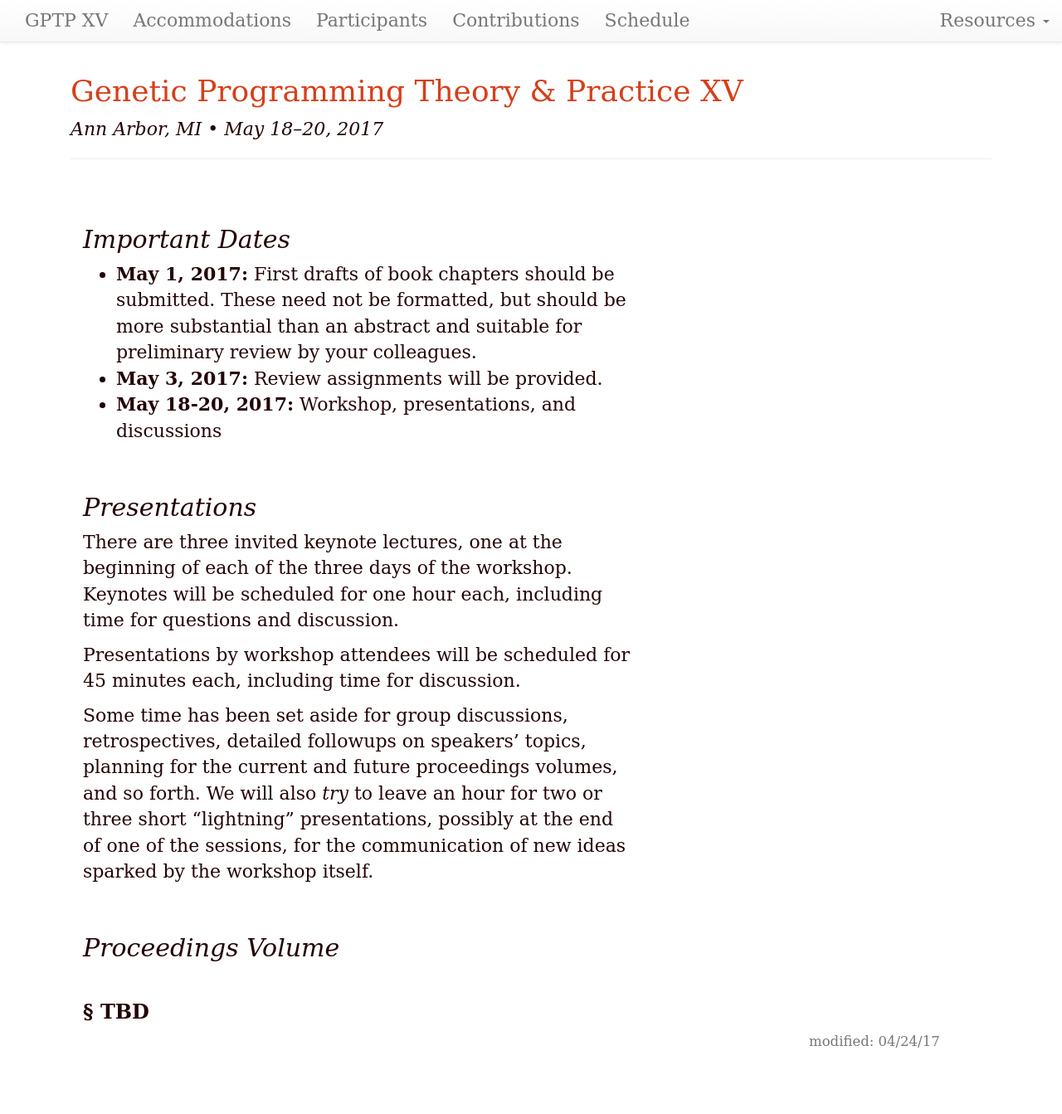
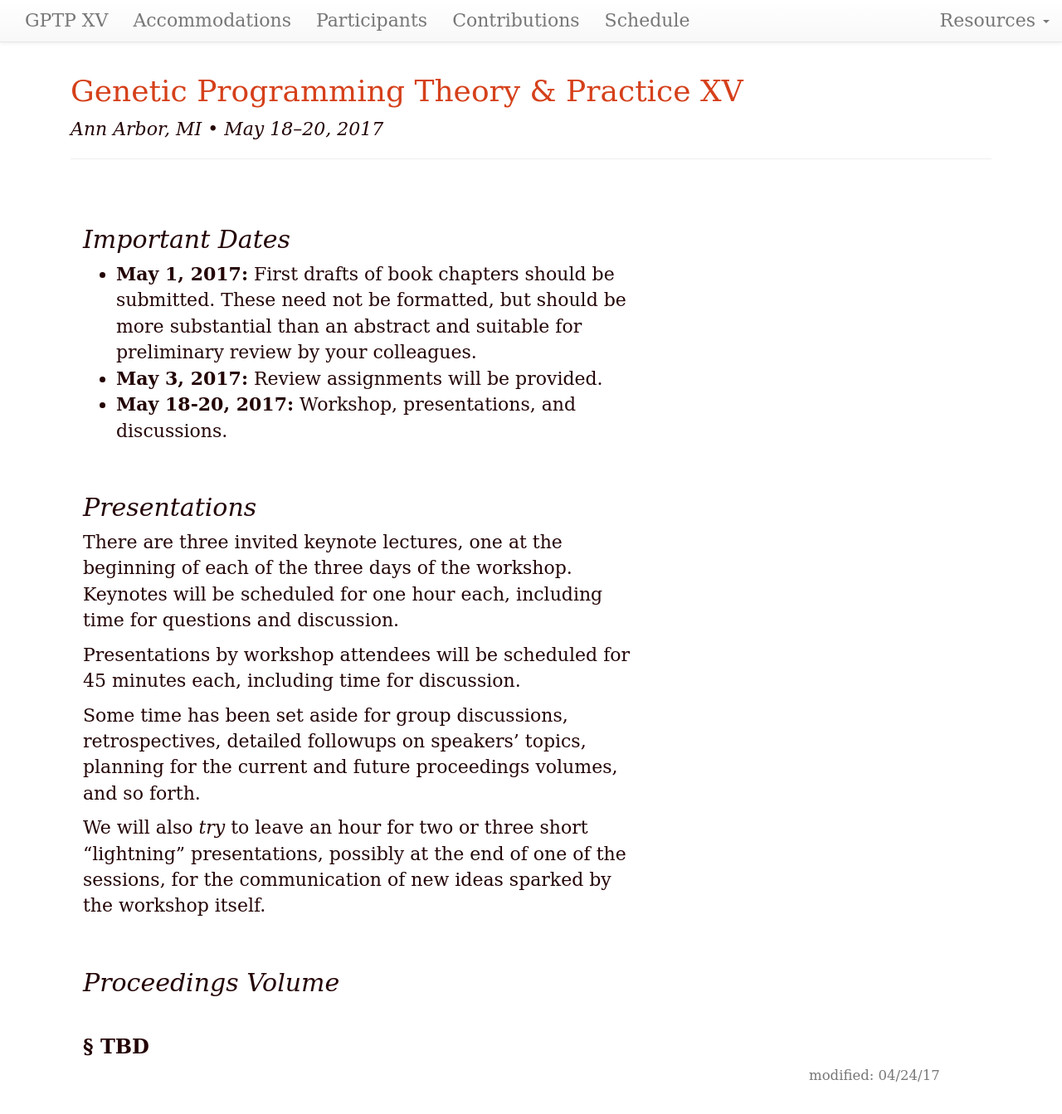
Before and after one commit to GPTP-workshop/gptp-workshop.github.io, a Jekyll site: the page built from contributions.md, in a window 1280 px wide and 1350 px high. Shown: the top 1343 px of the window at 83% size. Built offline with Jekyll 4.4.1, drawn with Linux system fonts in a browser that asks for light colours; our own code applies the rules of GitHub Pages for plain Markdown files.

```diff
--- a/contributions.md
+++ b/contributions.md
@@ -9,7 +9,7 @@ dates: "May 18–20, 2017"
 
 - **May 1, 2017:** First drafts of book chapters should be submitted. These need not be formatted, but should be more substantial than an abstract and suitable for preliminary review by your colleagues.
 - **May 3, 2017:** Review assignments will be provided.
-- **May 18-20, 2017:** Workshop, presentations, and discussions
+- **May 18-20, 2017:** Workshop, presentations, and discussions.
 
 ## Presentations
 
@@ -17,7 +17,9 @@ There are three invited keynote lectures, one at the beginning of each of the th
 
 Presentations by workshop attendees will be scheduled for 45 minutes each, including time for discussion.
 
-Some time has been set aside for group discussions, retrospectives, detailed followups on speakers' topics, planning for the current and future proceedings volumes, and so forth. We will also _try_ to leave an hour for two or three short "lightning" presentations, possibly at the end of one of the sessions, for the communication of new ideas sparked by the workshop itself.
+Some time has been set aside for group discussions, retrospectives, detailed followups on speakers' topics, planning for the current and future proceedings volumes, and so forth.
+
+We will also _try_ to leave an hour for two or three short "lightning" presentations, possibly at the end of one of the sessions, for the communication of new ideas sparked by the workshop itself.
 
 ## Proceedings Volume
 
```
